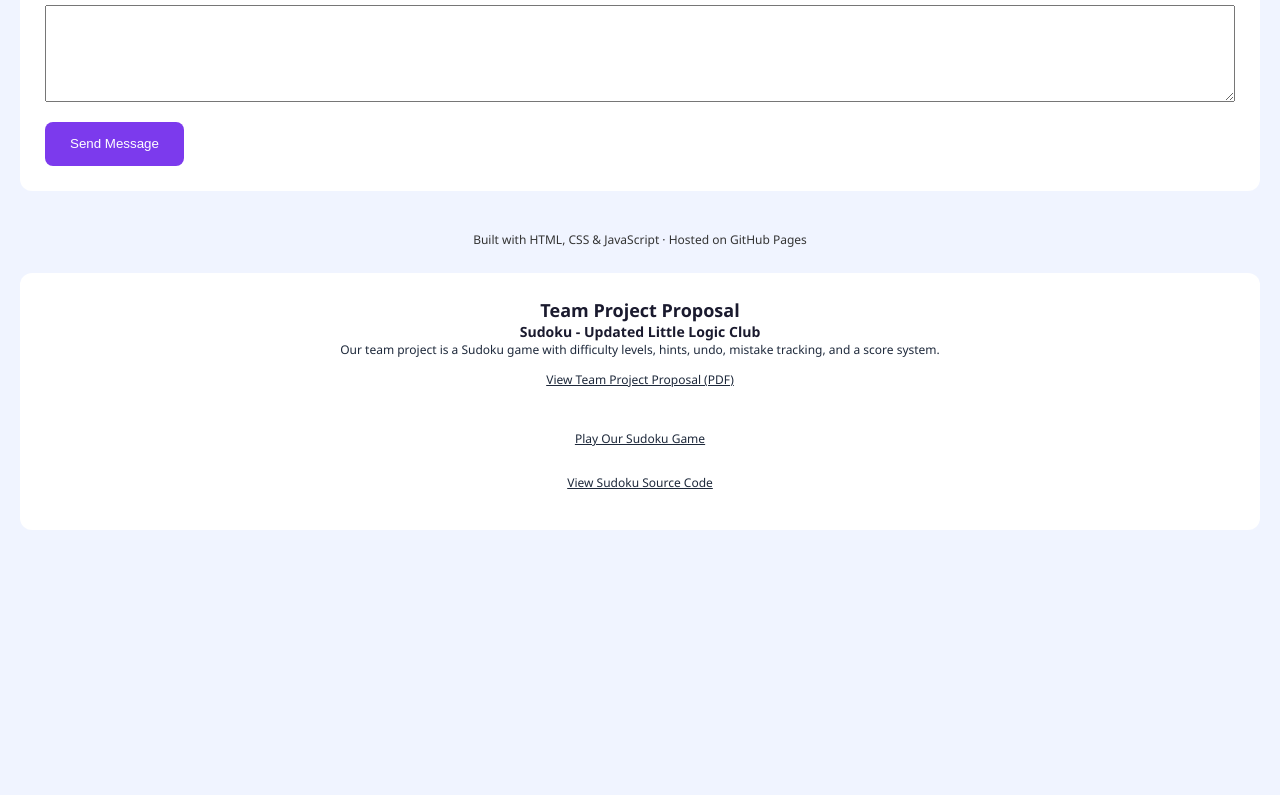
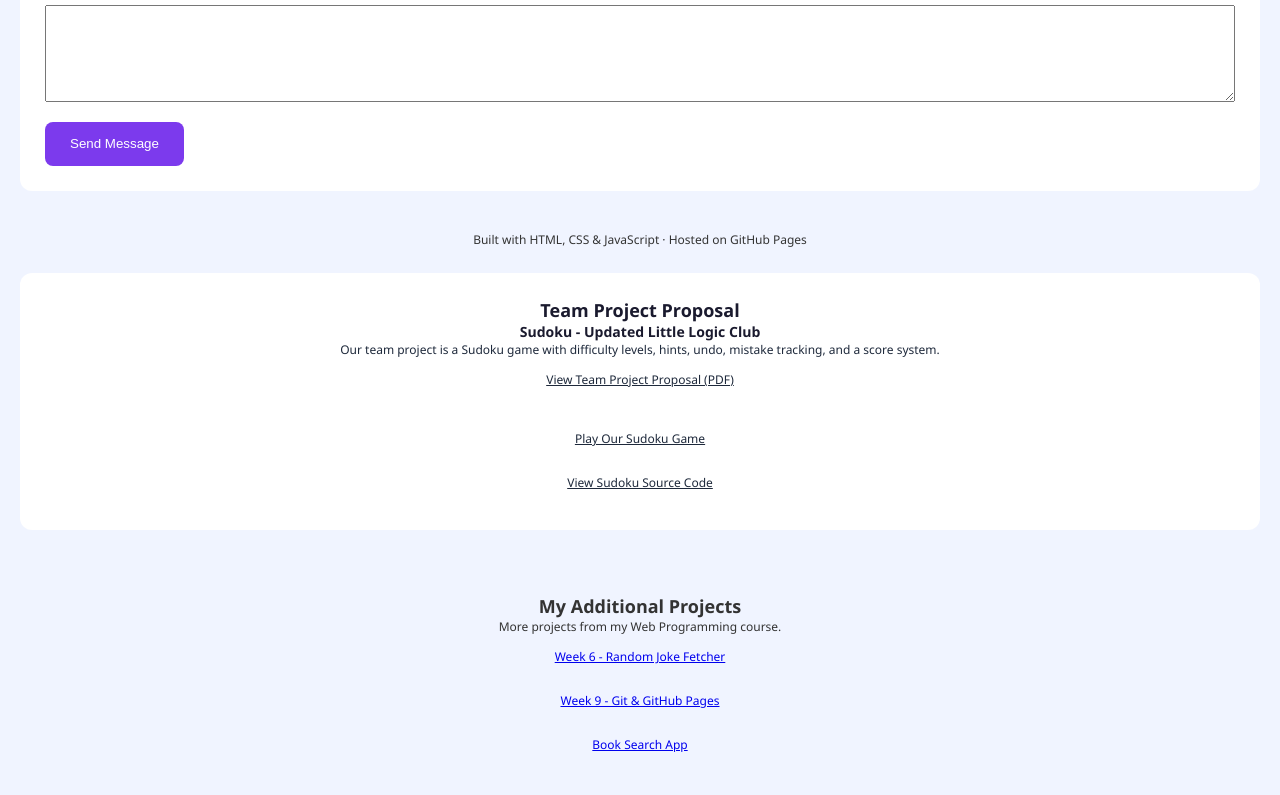
Before and after one commit to yaminkywatkhaing1422001-create/week1, a plain HTML site: page week5/index.html in a window 1280 px wide. Shown: the part 1127-1922 px from the top of the page. Before the commit the page ends 1717 px from the top, so only its background shows below. Drawn offline with Linux system fonts and the light colour scheme.

Commit message:
Update index.html

```diff
--- a/week5/index.html
+++ b/week5/index.html
@@ -351,5 +351,28 @@ header p {
 }
 </style>
 
+<section id="more-projects" style="max-width:800px; margin:40px auto; padding:24px; text-align:center;">
+  <h2>My Additional Projects</h2>
+  <p>More projects from my Web Programming course.</p>
+
+  <p>
+    <a href="https://yaminkywatkhaing1422001-create.github.io/week1/week6/" target="_blank" rel="noopener noreferrer">
+      Week 6 - Random Joke Fetcher
+    </a>
+  </p>
+
+  <p>
+    <a href="https://yaminkywatkhaing1422001-create.github.io/webpro-w9/" target="_blank" rel="noopener noreferrer">
+      Week 9 - Git & GitHub Pages
+    </a>
+  </p>
+
+  <p>
+    <a href="https://yaminkywatkhaing1422001-create.github.io/webpro-book-search/" target="_blank" rel="noopener noreferrer">
+      Book Search App
+    </a>
+  </p>
+</section>
+
 </body>
 </html>
```
